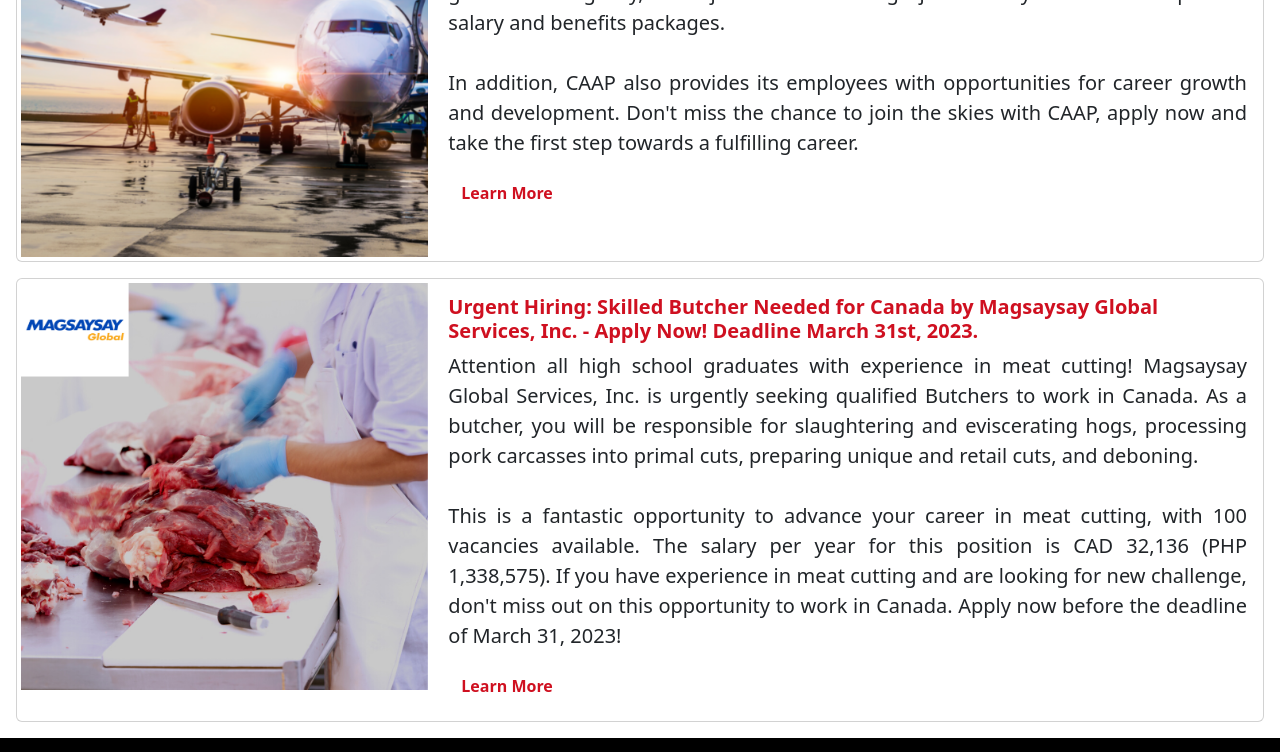
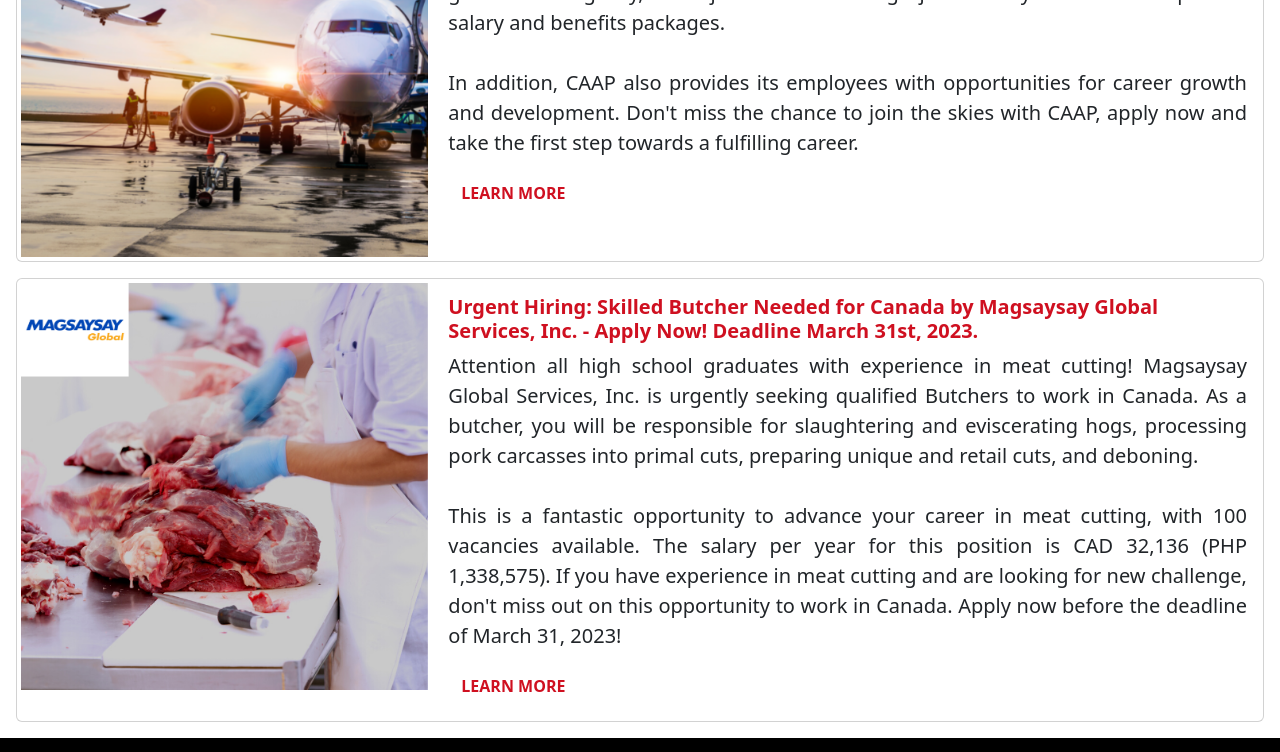
Before and after one commit to bagortechnology/ViralOPP, a plain HTML site: page opportunities.html in a window 1280 px wide. Shown: the part 376-1128 px from the top of the page. Drawn offline with nearby package versions, Linux system fonts and the light colour scheme.

Commit message:
modified:   opportunities.html

```diff
--- a/opportunities.html
+++ b/opportunities.html
@@ -60,7 +60,7 @@
             <br><br>In addition, CAAP also provides its employees with opportunities for career growth and development.
             Don't miss the chance to join the skies with CAAP, apply now and take the first step towards a fulfilling career.
           </p>
-          <a href="https://philippinego.com/10025/" target="_blank" class="btn">Learn More </a>
+          <a href="https://philippinego.com/10025/" target="_blank" class="btn">LEARN MORE </a>
         </div>
       </div>
     </div>
@@ -85,7 +85,7 @@
             If you have experience in meat cutting and are looking for new challenge,
             don't miss out on this opportunity to work in Canada. Apply now before the deadline of <b>March 31, 2023!</b>
           </p>
-          <a href="https://philippinego.com/5855/" target="_blank" class="btn">Learn More </a>
+          <a href="https://philippinego.com/5855/" target="_blank" class="btn">LEARN MORE </a>
         </div>
       </div>
     </div>
```
